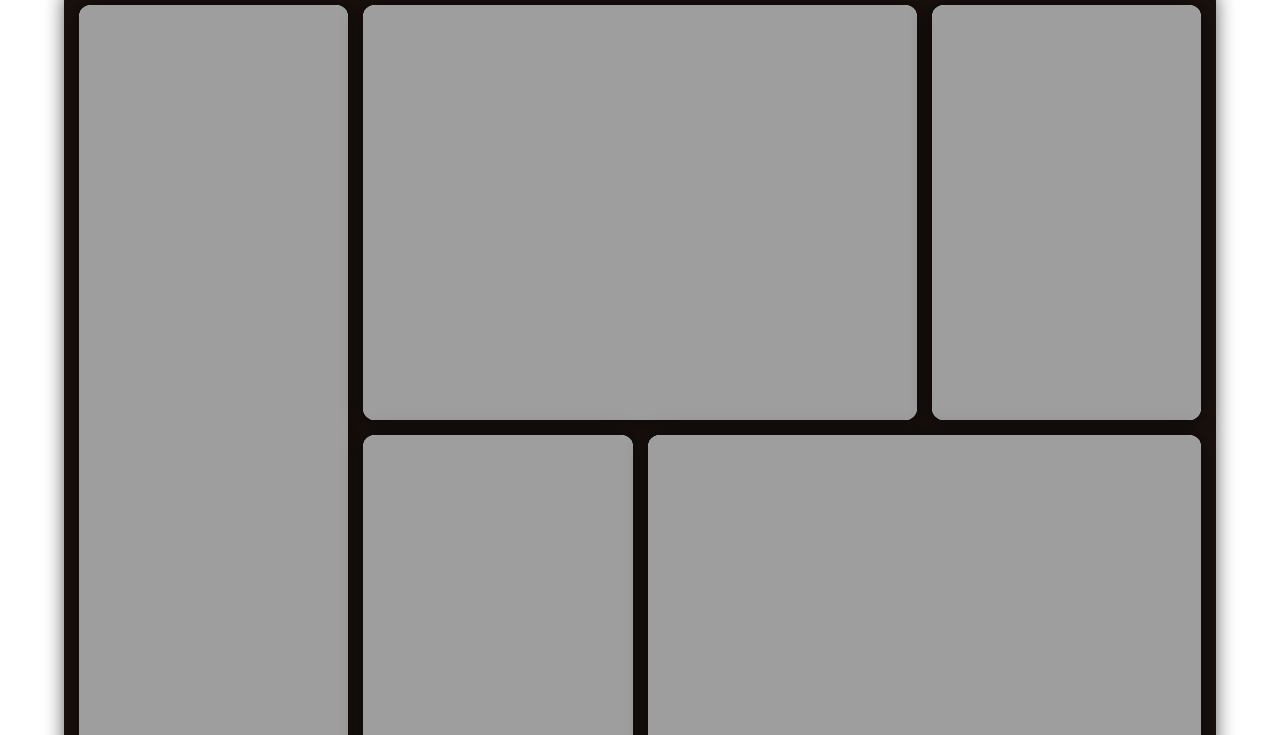
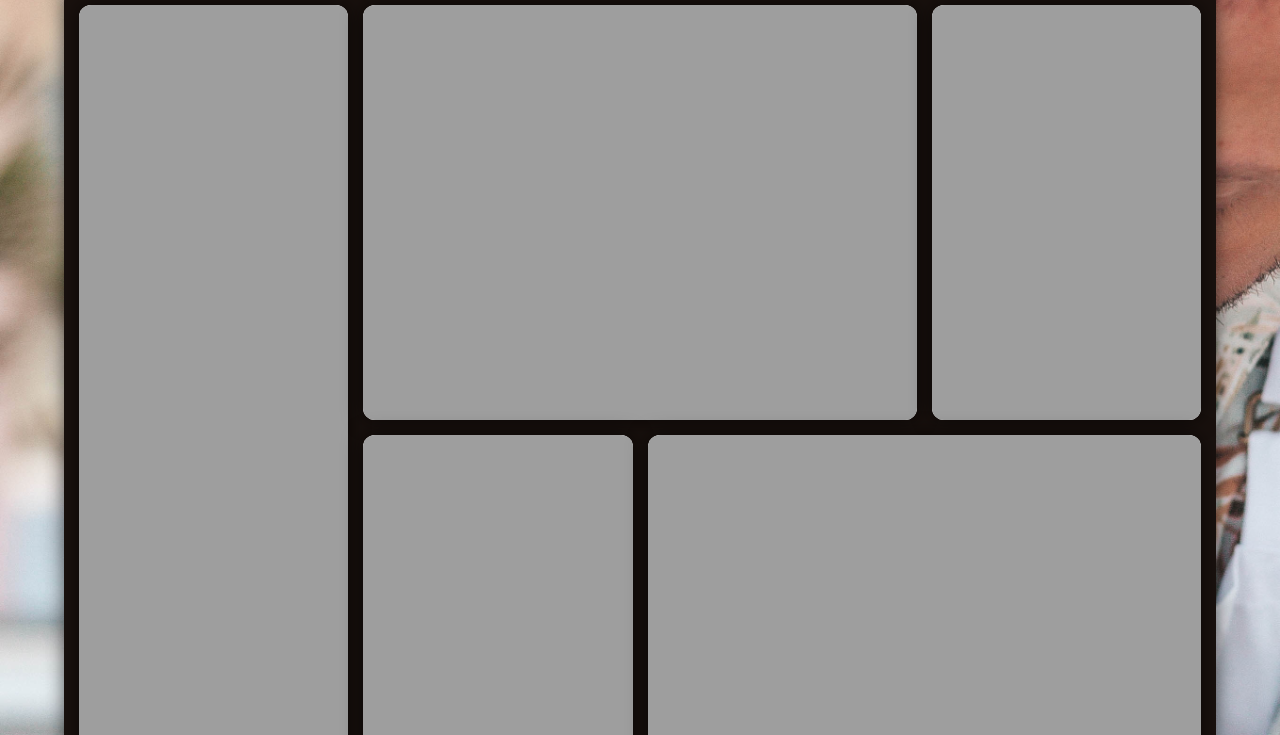
Before and after one commit to matonp93/PF-Navarro, a website: page pages/galeria1.html in a window 1280 px wide. Shown: the part 224-959 px from the top of the page. Drawn offline with nearby package versions, Linux system fonts and the light colour scheme; the site is published under a folder, as on GitHub Pages, so addresses that start at the root find nothing.

Commit message:
Reparacion de background de pagina

```diff
--- a/css/styles.css
+++ b/css/styles.css
@@ -280,7 +280,7 @@ header {
 
 /* ESTILO GALERIA */
 .cuerpogaleria1 {
-  background-image: url(/img/presentacion2.jpg);
+  background-image: url(../img/presentacion2.jpg);
   color: #a47005;
   background-attachment: fixed;
   background-size: cover;
```
